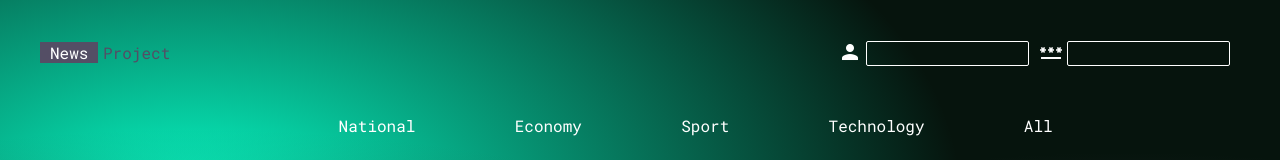
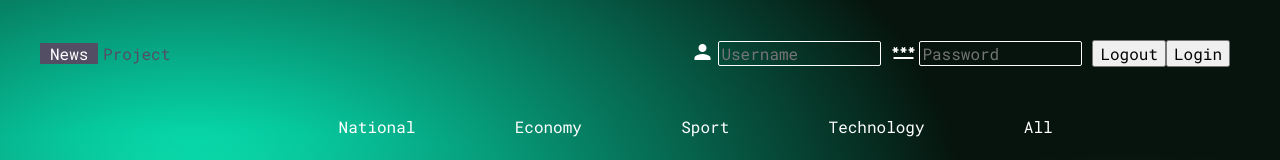
Before and after one commit to JanineHa/PUI-News-Manager-Web, an Angular app: page / in a window 1280 px wide. Shown: the top 160 px of the page. Built offline with nearby package versions, Linux system fonts and the light colour scheme; no server answers.

Commit message:
Added login files, changes in login component, login service and app.module file

```diff
--- a/src/app/app.module.ts
+++ b/src/app/app.module.ts
@@ -13,6 +13,7 @@ import { ArticleEditionComponent } from './components/article-edition/article-ed
 import { ArticleListComponent } from './components/article-list/article-list.component';
 import { EditPageComponent } from './pages/edit-page/edit-page.component';
 import { CreatePageComponent } from './pages/create-page/create-page.component';
+import { FormsModule } from '@angular/forms';
 
 @NgModule({
   declarations: [
@@ -27,7 +28,7 @@ import { CreatePageComponent } from './pages/create-page/create-page.component';
     EditPageComponent,
     CreatePageComponent,
   ],
-  imports: [BrowserModule, HttpClientModule, AppRoutingModule, NgbModule],
+  imports: [BrowserModule, HttpClientModule, AppRoutingModule, NgbModule, FormsModule],
   providers: [],
   bootstrap: [AppComponent],
 })
--- a/src/app/components/login/login.component.html
+++ b/src/app/components/login/login.component.html
@@ -2,11 +2,15 @@
   <div class="login-bar__element">
     <span class="material-icons login-bar__icon">person</span>
     <label for="user"></label>
-    <input id="user" size="15" />
+    <input id="user" size="15" placeholder="Username" [(ngModel)]="loginData.username" name="username"/>
   </div>
   <div class="login-bar__element">
     <span class="material-icons login-bar__icon">password</span>
     <label for="password"></label>
-    <input id="password" size="15" />
+    <input id="password" size="15" placeholder="Password" [(ngModel)]="loginData.password" name="password"/>
+  </div>
+  <div class="login-bar__element">
+    <button type="button" ng-if="isLoggedIn" class="btn btn-default" ng-click="Logout()">Logout</button>
+    <button type="button" ng-if="!isLoggedIn" class="btn btn-default" ng-click="login()">Login</button>
   </div>
 </div>
--- a/src/app/components/login/login.component.ts
+++ b/src/app/components/login/login.component.ts
@@ -1,4 +1,8 @@
 import { Component, OnInit } from '@angular/core';
+import { User } from 'src/app/interfaces/user';
+import { LoginService } from 'src/app/services/login.service';
+import { NewsService } from 'src/app/services/news.service';
+import { FormsModule } from '@angular/forms';
 
 @Component({
   selector: 'app-login',
@@ -6,10 +10,28 @@ import { Component, OnInit } from '@angular/core';
   styleUrls: ['./login.component.scss']
 })
 export class LoginComponent implements OnInit {
+  loginData: User
+  isLoggedIn: Boolean
 
-  constructor() { }
+  constructor(private loginService: LoginService,  private newsService: NewsService) {
+    this.loginData ={username: "", password: "", apikey : ""}
+    this.isLoggedIn = false
+   }
+
 
   ngOnInit(): void {
   }
 
+  login(): void{
+    this.loginService.login(this.loginData.username!, this.loginData.password!).subscribe((loggedInUser: User) => {
+    this.newsService.setUserApiKey(loggedInUser.apikey!)
+    console.log(loggedInUser.apikey)
+    this.isLoggedIn = true
+  })
+  }
+
+  logOut() : void{
+    this.loginData ={username: "", password: "", apikey : ""}
+    this.isLoggedIn = false
+  }
 }
--- a/src/app/services/login.service.ts
+++ b/src/app/services/login.service.ts
@@ -24,7 +24,7 @@ export class LoginService {
     this.message = '';
   }
 
-  isLogged() {
+  isLogged() {``
     return this.user != null;
   }
 
```
